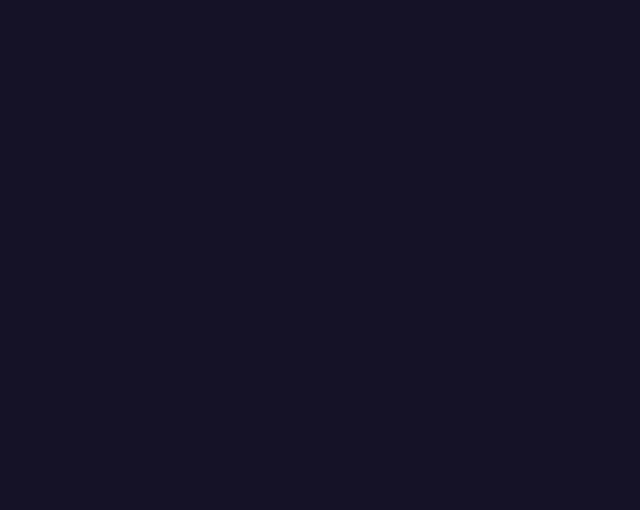
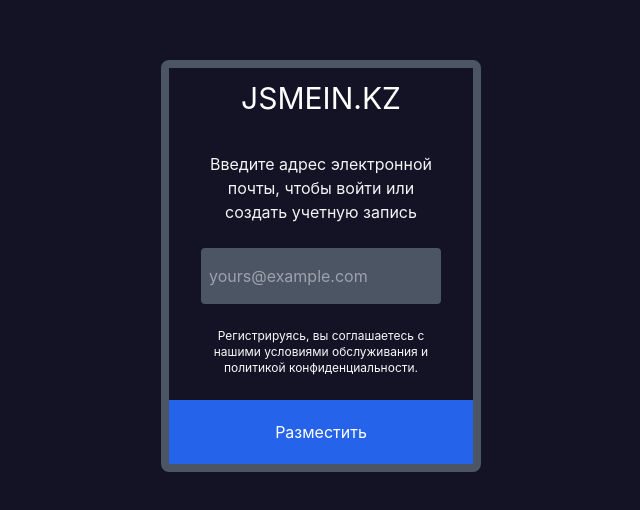
Before and after one commit to araratmartirossyan/jsmeinkz, a React (Vite) app: page /login in a window 1280 px wide. Before the commit this address had no page. Shown: the part 134-644 px from the top of the page, without its empty margins (319-959 px from the left). Built offline with nearby package versions, Linux system fonts and the light colour scheme.

Commit message:
feat/jsMainKz/create login signUp pages

```diff
--- /dev/null
+++ b/src/components/AuthForm/index.tsx
@@ -0,0 +1,50 @@
+import { Button, Input } from '@/components'
+import { initialValues } from '@/pages/JobForm/constants'
+import { InitialValues } from '@/pages/JobForm/types'
+import { validate } from '@/pages/JobForm/utils'
+import { Formik } from 'formik'
+import React, { Children } from 'react'
+
+export const AuthForm = () => {
+  const onSubmit = (
+    values: InitialValues,
+    { setSubmitting }: { setSubmitting: (isSubmitting: boolean) => void }
+  ) => {
+    setTimeout(() => {
+      alert(JSON.stringify(values, null, 2))
+      setSubmitting(false)
+    }, 400)
+  }
+
+  return (
+    <Formik
+      initialValues={initialValues}
+      validate={validate}
+      onSubmit={onSubmit}
+      validateOnChange={false}
+      validateOnBlur={false}
+    >
+      <div className="h-screen flex justify-center items-center">
+        <form className="flex flex-col items-center space-y-6  border-8 border-gray-600 w-80 h-auto rounded-lg ">
+          <div className="px-8 flex flex-col items-center space-y-6">
+            <h2 className="text-center text-white text-3xl mt-3 mb-3">
+              JSMEIN.KZ
+            </h2>
+            <span className="text-center text-gray-100">
+              Введите адрес электронной почты, чтобы войти или создать учетную
+              запись
+            </span>
+            <Input placeholder={'yours@example.com'} />
+            <span className="text-xs text-center text-gray-50">
+              Регистрируясь, вы соглашаетесь с нашими условиями обслуживания и
+              политикой конфиденциальности.
+            </span>
+          </div>
+          <Button type={'button'} className={'w-full h-16 bg-blue-600 text-white'}>
+            Разместить
+          </Button>
+        </form>
+      </div>
+    </Formik>
+  )
+}
--- a/src/main.tsx
+++ b/src/main.tsx
@@ -10,6 +10,7 @@ import { JobForm } from './pages/JobForm'
 import './index.css'
 import { QueryClient, QueryClientProvider } from 'react-query'
 import { ReactQueryDevtools } from 'react-query/devtools'
+import { Login } from './pages/Login'
 
 const queryClient = new QueryClient({
   defaultOptions: {
@@ -26,6 +27,8 @@ ReactDOM.render(
       <ReactQueryDevtools initialIsOpen={false} />
       <Router>
         <Routes>
+          <Route path="/login" element={<Login />}/>
+          <Route path="/signUp" element={<Login />}/>
           <Route path="/admin" element={<Admin />} />
           <Route path="/job/create" element={<JobForm />} />
 
--- /dev/null
+++ b/src/pages/Login.tsx
@@ -0,0 +1,10 @@
+import { AuthForm } from "@/components/AuthForm";
+import React from "react";
+
+
+export const Login =()=>{
+    return   <div>
+            <AuthForm />
+        </div>
+
+}
--- /dev/null
+++ b/src/pages/SignUp.tsx
@@ -0,0 +1,9 @@
+import { AuthForm } from "@/components/AuthForm";
+import React from "react";
+
+
+export const SignUp =()=>{
+    return   <div>
+            <AuthForm />
+        </div>
+}
```
